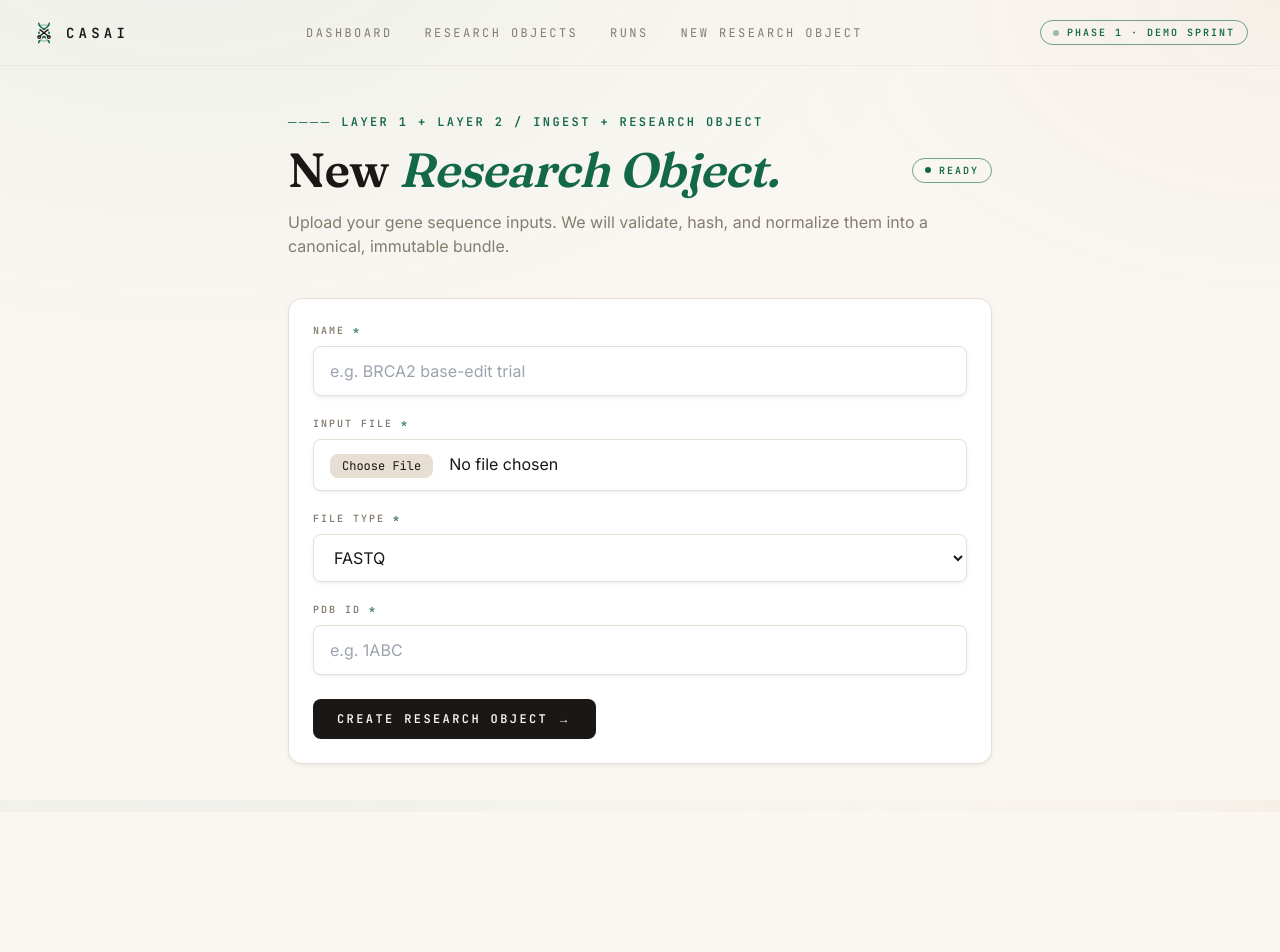
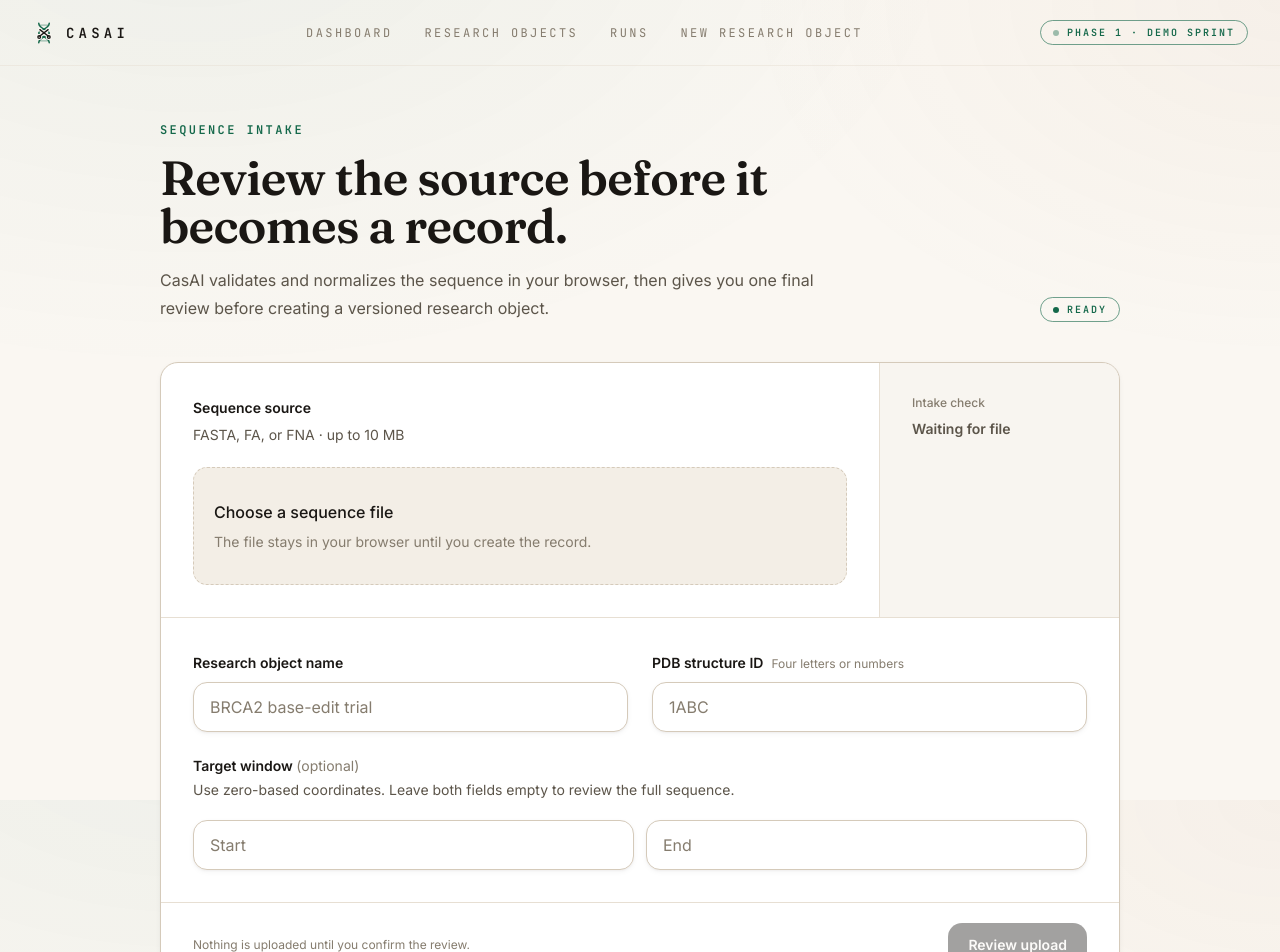
Before and after one commit to PA1393/CasAI_Provenance-Lab, a Next.js app in the folder apps/web/: page /research-objects/new in a window 1280 px wide. Shown: the top 952 px of the page. Before the commit the page ends 812 px from the top, so only its background shows below. Built offline with nearby package versions, Linux system fonts and the light colour scheme.

Commit message:
feat(web): add upload review checkpoint

```diff
--- a/apps/web/app/research-objects/new/page.tsx
+++ b/apps/web/app/research-objects/new/page.tsx
@@ -4,19 +4,21 @@ import { Eyebrow } from "@/components/ui/eyebrow";
 
 export default function NewResearchObjectPage() {
   return (
-    <section className="px-8 pt-12 pb-12 max-w-3xl mx-auto">
-      <Eyebrow>──── LAYER 1 + LAYER 2 / INGEST + RESEARCH OBJECT</Eyebrow>
-      <div className="mt-4 flex items-center justify-between gap-4">
-        <h1 className="font-serif-display text-4xl md:text-5xl">
-          New <span className="italic text-accent">Research Object.</span>
-        </h1>
+    <section className="mx-auto max-w-5xl px-5 pb-16 pt-10 md:px-8 md:pt-14">
+      <Eyebrow>Sequence intake</Eyebrow>
+      <div className="mt-4 flex flex-col gap-5 sm:flex-row sm:items-end sm:justify-between">
+        <div>
+          <h1 className="max-w-3xl font-serif-display text-4xl md:text-5xl">
+            Review the source before it becomes a record.
+          </h1>
+          <p className="mt-4 max-w-2xl text-base leading-7 text-text-secondary">
+            CasAI validates and normalizes the sequence in your browser, then gives you one
+            final review before creating a versioned research object.
+          </p>
+        </div>
         <ParsingStatus />
       </div>
-      <p className="mt-4 text-muted max-w-2xl">
-        Upload your gene sequence inputs. We will validate, hash, and normalize them into a
-        canonical, immutable bundle.
-      </p>
-      <div className="mt-10">
+      <div className="mt-8 md:mt-10">
         <InputBundleForm />
       </div>
     </section>
--- a/apps/web/components/research-objects/input-bundle-form.tsx
+++ b/apps/web/components/research-objects/input-bundle-form.tsx
@@ -1,205 +1,366 @@
 "use client";
 
-import { useState } from "react";
+import { useRef, useState } from "react";
 import { useRouter } from "next/navigation";
+
 import { createResearchObject } from "@/lib/api/client";
+import {
+  inspectFastaUpload,
+  MAX_UPLOAD_BYTES,
+  type FastaReview,
+} from "@/lib/uploads/fasta-review";
 
-// Mirrors parse_fasta's max_length on the backend, so an oversized file is
-// rejected before the browser reads it into memory.
-const MAX_UPLOAD_BYTES = 10_000_000;
+type IntakeStep = "details" | "review";
 
-// Only FASTA carries a sequence the base-edit pipeline can parse; the other
-// types are accepted as metadata but contribute no bases.
-const TYPE_BY_EXTENSION: Record<string, string> = {
-  fasta: "fasta",
-  fa: "fasta",
-  fna: "fasta",
-  fastq: "fastq",
-  fq: "fastq",
-  vcf: "vcf",
-};
+function readFileText(file: File): Promise<string> {
+  return new Promise((resolve, reject) => {
+    const reader = new FileReader();
+    reader.onload = () =>
+      typeof reader.result === "string"
+        ? resolve(reader.result)
+        : reject(new Error("File was not read as text"));
+    reader.onerror = () => reject(reader.error ?? new Error("File could not be read"));
+    reader.readAsText(file, "utf-8");
+  });
+}
 
 export function InputBundleForm() {
   const router = useRouter();
+  const fileInput = useRef<HTMLInputElement>(null);
+  const [step, setStep] = useState<IntakeStep>("details");
   const [name, setName] = useState("");
-  const [inputFilename, setInputFilename] = useState("");
-  const [inputFileType, setInputFileType] = useState("fastq");
   const [pdbId, setPdbId] = useState("");
   const [targetStart, setTargetStart] = useState("");
   const [targetEnd, setTargetEnd] = useState("");
-  const [showAdvanced, setShowAdvanced] = useState(false);
+  const [file, setFile] = useState<File | null>(null);
+  const [fastaText, setFastaText] = useState("");
+  const [review, setReview] = useState<FastaReview | null>(null);
+  const [reading, setReading] = useState(false);
   const [submitting, setSubmitting] = useState(false);
   const [error, setError] = useState<string | null>(null);
-  const [fastaText, setFastaText] = useState<string | null>(null);
-  const [reading, setReading] = useState(false);
 
-  async function handleFileChange(e: React.ChangeEvent<HTMLInputElement>) {
-    const file = e.target.files?.[0];
-    setFastaText(null);
+  async function inspectFile(selected: File | null) {
+    setStep("details");
+    setFile(selected);
+    setFastaText("");
+    setReview(null);
     setError(null);
-    if (!file) return;
-    setInputFilename(file.name);
+    if (!selected) return;
 
-    // Infer the type from the extension: the select defaults to FASTQ, and
-    // leaving it there on a FASTA upload would silently drop the sequence.
-    const extension = file.name.split(".").pop()?.toLowerCase() ?? "";
-    const detected = TYPE_BY_EXTENSION[extension];
-    const effectiveType = detected ?? inputFileType;
-    if (detected) setInputFileType(detected);
-    if (effectiveType !== "fasta") return;
-
-    if (file.size > MAX_UPLOAD_BYTES) {
-      setError(
-        `File is ${(file.size / 1_000_000).toFixed(1)} MB — the maximum is ` +
-          `${MAX_UPLOAD_BYTES / 1_000_000} MB.`,
-      );
+    if (selected.size > MAX_UPLOAD_BYTES) {
+      setReview(inspectFastaUpload(selected.name, selected.size, ""));
       return;
     }
 
     setReading(true);
     try {
-      setFastaText(await file.text());
+      const text = await readFileText(selected);
+      setFastaText(text);
+      setReview(inspectFastaUpload(selected.name, selected.size, text));
     } catch {
-      setError("Could not read the selected file.");
+      setError("The selected file could not be read. Choose it again or use another file.");
     } finally {
       setReading(false);
     }
   }
 
-  async function handleSubmit(e: React.FormEvent) {
-    e.preventDefault();
+  function targetRegion(): number[] | undefined {
+    const start = Number.parseInt(targetStart, 10);
+    const end = Number.parseInt(targetEnd, 10);
+    return targetStart && targetEnd && start >= 0 && end > start ? [start, end] : undefined;
+  }
+
+  function openReview(event: React.FormEvent) {
+    event.preventDefault();
+    setError(null);
+    if (!file || !review?.ready) {
+      setError("Choose a valid FASTA file before continuing.");
+      return;
+    }
+    if (!/^[A-Z0-9]{4}$/.test(pdbId)) {
+      setError("Enter a four-character PDB ID, such as 1ABC.");
+      return;
+    }
+    if ((targetStart || targetEnd) && !targetRegion()) {
+      setError("Target coordinates require a start of 0 or greater and an end after the start.");
+      return;
+    }
+    setStep("review");
+  }
+
+  async function createObject() {
+    if (!file || !review?.ready) return;
     setError(null);
     setSubmitting(true);
     try {
-      const start = parseInt(targetStart);
-      const end = parseInt(targetEnd);
-      const target_region =
-        targetStart && targetEnd && !isNaN(start) && !isNaN(end) && start < end
-          ? [start, end]
-          : undefined;
-
       const created = await createResearchObject({
-        name,
-        input_filename: inputFilename,
-        input_file_type: inputFileType,
+        name: name.trim(),
+        input_filename: file.name,
+        input_file_type: "fasta",
         pdb_id: pdbId,
-        ...(target_region ? { target_region } : {}),
-        // Sending the text is what gives the research object a sequence, and so
-        // what lets a run get past the pipeline's input stage.
-        ...(inputFileType === "fasta" && fastaText ? { fasta_text: fastaText } : {}),
+        fasta_text: fastaText,
+        ...(targetRegion() ? { target_region: targetRegion() } : {}),
       });
       router.push(`/research-objects/${created.research_object_id}`);
-    } catch (err) {
-      setError(err instanceof Error ? err.message : "Submission failed.");
+    } catch (caught) {
+      setError(caught instanceof Error ? caught.message : "The research object was not created.");
       setSubmitting(false);
     }
   }
 
-  const inputBase =
-    "w-full bg-bg-card border border-border rounded px-4 py-3 text-text font-sans focus:border-accent focus:outline-none transition-colors";
+  if (step === "review" && file && review) {
+    return (
+      <section
+        className="overflow-hidden rounded-xl border border-border-strong bg-bg-card"
+        aria-labelledby="review-title"
+      >
+        <div className="grid border-b border-border bg-bg-sunken md:grid-cols-[1fr_auto] md:items-end">
+          <div className="p-6 md:p-8">
+            <p className="text-sm font-medium text-accent">Ready to create</p>
+            <h2 id="review-title" className="mt-2 font-serif-display text-3xl">
+              Review the immutable record
+            </h2>
+            <p className="mt-3 max-w-2xl text-sm leading-6 text-text-secondary">
+              Check the source and coordinates now. After creation, changes become a new
+              version instead of replacing this record.
+            </p>
+          </div>
+          <div className="border-t border-border px-6 py-5 md:border-l md:border-t-0 md:px-8">
+            <p className="text-xs text-muted">Upload behavior</p>
+            <p className="mt-1 font-medium">Sent only after confirmation</p>
+          </div>
+        </div>
+
+        <div className="grid md:grid-cols-[minmax(0,1fr)_17rem]">
+          <div className="min-w-0 p-6 md:p-8">
+            <p className="text-sm font-semibold">{name.trim()}</p>
+            <p className="mt-1 break-all text-sm text-text-secondary">{file.name}</p>
+            <div className="mt-6 rounded-lg bg-bg-sunken p-4">
+              <p className="mb-3 text-xs font-medium text-muted">Normalized sequence preview</p>
+              <code className="block break-all text-sm leading-7 text-text">{review.preview}</code>
+            </div>
+            {review.issues.map((issue) => (
+              <p key={issue.message} className="mt-4 text-sm text-accent-amber">
+                {issue.message}
+              </p>
+            ))}
+          </div>
+          <dl className="grid grid-cols-2 border-t border-border bg-bg-sunken/60 p-6 md:block md:border-l md:border-t-0 md:p-8">
+            <ReviewFact label="Format" value="FASTA" />
+            <ReviewFact label="Sequence" value={`${review.sequenceLength.toLocaleString()} bp`} />
+            <ReviewFact label="GC content" value={`${(review.gcContent * 100).toFixed(1)}%`} />
+            <ReviewFact label="Records" value={review.recordCount.toString()} />
+            <ReviewFact label="Ambiguous bases" value={review.ambiguousBases.toLocaleString()} />
+            <ReviewFact label="PDB structure" value={pdbId} />
+            {targetRegion() && (
+              <ReviewFact label="Target window" value={`${targetStart}–${targetEnd}`} />
+            )}
+          </dl>
+        </div>
+
+        {error && <ErrorMessage message={error} />}
+        <div className="flex flex-col-reverse gap-3 border-t border-border p-6 sm:flex-row sm:justify-end md:px-8">
+          <button
+            type="button"
+            onClick={() => setStep("details")}
+            disabled={submitting}
+            className="rounded-lg border border-border-strong px-5 py-3 text-sm font-semibold hover:bg-bg-sunken disabled:opacity-50"
+          >
+            Back to edit
+          </button>
+          <button
+            type="button"
+            onClick={createObject}
+            disabled={submitting}
+            className="rounded-lg bg-text px-5 py-3 text-sm font-semibold text-bg hover:bg-accent disabled:opacity-50"
+          >
+            {submitting ? "Creating record…" : "Create research object"}
+          </button>
+        </div>
+      </section>
+    );
+  }
 
   return (
     <form
-      onSubmit={handleSubmit}
-      className="rounded-lg border border-border bg-bg-card p-6"
+      onSubmit={openReview}
+      className="overflow-hidden rounded-xl border border-border-strong bg-bg-card"
     >
-      <div className="flex flex-col gap-5">
-        <FormLabel label="NAME" required>
+      <div className="grid border-b border-border md:grid-cols-[minmax(0,1fr)_15rem]">
+        <div className="p-6 md:p-8">
+          <label htmlFor="sequence-file" className="text-sm font-semibold">
+            Sequence source
+          </label>
+          <p className="mt-1 text-sm leading-6 text-text-secondary">
+            FASTA, FA, or FNA · up to 10 MB
+          </p>
           <input
-            type="text"
+            ref={fileInput}
+            id="sequence-file"
+            type="file"
+            accept=".fasta,.fa,.fna"
+            required
+            onChange={(event) => void inspectFile(event.target.files?.[0] ?? null)}
+            className="sr-only"
+          />
+          <button
+            type="button"
+            onClick={() => fileInput.current?.click()}
+            className="mt-5 w-full rounded-lg border border-dashed border-border-strong bg-bg-sunken px-5 py-8 text-left hover:border-accent"
+          >
+            <span className="block font-medium">
+              {file ? file.name : "Choose a sequence file"}
+            </span>
+            <span className="mt-2 block text-sm text-muted">
+              {reading
+                ? "Reading locally…"
+                : file
+                  ? `${(file.size / 1000).toLocaleString()} KB selected`
+                  : "The file stays in your browser until you create the record."}
+            </span>
+          </button>
+        </div>
+        <div className="border-t border-border bg-bg-sunken/60 p-6 md:border-l md:border-t-0 md:p-8">
+          <p className="text-xs font-medium text-muted">Intake check</p>
+          <p
+            className={`mt-2 text-sm font-semibold ${review?.ready ? "text-accent" : "text-text-secondary"}`}
+          >
+            {reading
+              ? "Inspecting file"
+              : review?.ready
+                ? "Sequence is valid"
+                : review
+                  ? "Needs attention"
+                  : "Waiting for file"}
+          </p>
+          {review && (
+            <p className="mt-3 text-sm leading-6 text-text-secondary">
+              {review.sequenceLength.toLocaleString()} bp ·{" "}
+              {(review.gcContent * 100).toFixed(1)}% GC
+            </p>
+          )}
+        </div>
+      </div>
+
+      <div className="grid gap-6 p-6 md:grid-cols-2 md:p-8">
+        <Field label="Research object name" htmlFor="object-name">
+          <input
+            id="object-name"
             value={name}
-            onChange={(e) => setName(e.target.value)}
+            onChange={(event) => setName(event.target.value)}
             required
-            placeholder="e.g. BRCA2 base-edit trial"
-            className={inputBase}
+            placeholder="BRCA2 base-edit trial"
+            className={inputClass}
           />
-        </FormLabel>
-
-        <FormLabel label="INPUT FILE" required>
+        </Field>
+        <Field label="PDB structure ID" htmlFor="pdb-id" hint="Four letters or numbers">
           <input
-            type="file"
-            onChange={handleFileChange}
-            required
-            className={`${inputBase} file:mr-4 file:py-1 file:px-3 file:rounded file:border-0 file:bg-border file:text-text file:font-mono file:text-xs file:cursor-pointer hover:file:bg-accent/20`}
-          />
-          {inputFilename && (
-            <span className="font-mono text-xs text-muted mt-1 block">
-              {inputFilename}
-              {reading && " · reading…"}
-              {!reading && fastaText && (
-                <span className="text-accent">
-                  {` · ${fastaText.length.toLocaleString()} chars — sequence will be parsed`}
-                </span>
-              )}
-              {!reading && !fastaText && inputFileType !== "fasta" && (
-                <span className="text-accent-amber">
-                  {" · no sequence — only FASTA is parsed, so runs will stop at the input stage"}
-                </span>
-              )}
-            </span>
-          )}
-        </FormLabel>
-
-        <FormLabel label="FILE TYPE" required>
-          <select
-            value={inputFileType}
-            onChange={(e) => setInputFileType(e.target.value)}
-            className={inputBase}
-          >
-            <option value="fastq">FASTQ</option>
-            <option value="fasta">FASTA</option>
-            <option value="vcf">VCF</option>
-            <option value="other">Other</option>
-          </select>
-        </FormLabel>
-
-        <FormLabel label="PDB ID" required>
-          <input
-            type="text"
+            id="pdb-id"
             value={pdbId}
-            onChange={(e) => setPdbId(e.target.value.toUpperCase())}
+            onChange={(event) => setPdbId(event.target.value.toUpperCase())}
             required
             maxLength={4}
-            placeholder="e.g. 1ABC"
-            className={inputBase}
+            placeholder="1ABC"
+            className={inputClass}
           />
-        </FormLabel>
+        </Field>
+        <fieldset className="md:col-span-2">
+          <legend className="text-sm font-semibold">
+            Target window <span className="font-normal text-muted">(optional)</span>
+          </legend>
+          <p className="mt-1 text-sm text-text-secondary">
+            Use zero-based coordinates. Leave both fields empty to review the full sequence.
+          </p>
+          <div className="mt-3 grid gap-3 sm:grid-cols-2">
+            <input
+              aria-label="Target start"
+              inputMode="numeric"
+              min="0"
+              type="number"
+              value={targetStart}
+              onChange={(event) => setTargetStart(event.target.value)}
+              placeholder="Start"
+              className={inputClass}
+            />
+            <input
+              aria-label="Target end"
+              inputMode="numeric"
+              min="1"
+              type="number"
+              value={targetEnd}
+              onChange={(event) => setTargetEnd(event.target.value)}
+              placeholder="End"
+              className={inputClass}
+            />
+          </div>
+        </fieldset>
       </div>
 
-      {error && (
-        <p className="mt-4 rounded-lg border border-accent-red/40 bg-bg px-4 py-3 font-mono text-xs text-accent-red">
-          ERROR: {error}
+      {review?.issues.map((issue) => (
+        <ErrorMessage
+          key={issue.message}
+          message={issue.message}
+          warning={issue.severity === "warning"}
+        />
+      ))}
+      {error && <ErrorMessage message={error} />}
+      <div className="flex items-center justify-between gap-4 border-t border-border px-6 py-5 md:px-8">
+        <p className="text-xs leading-5 text-muted">
+          Nothing is uploaded until you confirm the review.
         </p>
-      )}
-
-      <button
-        type="submit"
-        disabled={submitting || reading}
-        className="mt-6 inline-flex font-mono text-xs tracking-[0.2em] uppercase font-semibold px-6 py-3 rounded bg-text text-bg hover:bg-accent transition-colors disabled:opacity-50"
-      >
-        {submitting ? "Creating…" : reading ? "Reading file…" : "Create Research Object →"}
-      </button>
+        <button
+          type="submit"
+          disabled={reading || !review?.ready}
+          className="shrink-0 rounded-lg bg-text px-5 py-3 text-sm font-semibold text-bg hover:bg-accent disabled:cursor-not-allowed disabled:opacity-40"
+        >
+          Review upload
+        </button>
+      </div>
     </form>
   );
 }
 
-function FormLabel({
+const inputClass =
+  "mt-2 w-full rounded-lg border border-border-strong bg-bg-card px-4 py-3 text-text placeholder:text-muted focus:border-accent focus:outline-none";
+
+function Field({
   label,
-  required,
-  small,
+  htmlFor,
+  hint,
   children,
 }: {
   label: string;
-  required?: boolean;
-  small?: boolean;
+  htmlFor: string;
+  hint?: string;
   children: React.ReactNode;
 }) {
   return (
-    <label className={`flex flex-col gap-2 ${small ? "flex-1" : ""}`}>
-      <span className="font-mono text-[10px] tracking-[0.2em] uppercase font-semibold text-muted">
-        {label} {required && <span className="text-accent">*</span>}
-      </span>
+    <div>
+      <label htmlFor={htmlFor} className="text-sm font-semibold">
+        {label}
+      </label>
+      {hint && <span className="ml-2 text-xs text-muted">{hint}</span>}
       {children}
-    </label>
+    </div>
   );
 }
+
+function ReviewFact({ label, value }: { label: string; value: string }) {
+  return (
+    <div className="mb-5">
+      <dt className="text-xs text-muted">{label}</dt>
+      <dd className="mt-1 text-sm font-semibold text-text">{value}</dd>
+    </div>
+  );
+}
+
+function ErrorMessage({ message, warning = false }: { message: string; warning?: boolean }) {
+  return (
+    <p
+      role={warning ? "status" : "alert"}
+      className={`border-t border-border px-6 py-3 text-sm md:px-8 ${warning ? "bg-bg-sunken text-accent-amber" : "bg-red-50 text-accent-red"}`}
+    >
+      {message}
+    </p>
+  );
+}
--- /dev/null
+++ b/apps/web/lib/uploads/fasta-review.ts
@@ -0,0 +1,99 @@
+export const MAX_UPLOAD_BYTES = 10_000_000;
+
+const FASTA_EXTENSIONS = new Set(["fasta", "fa", "fna"]);
+const IUPAC_NUCLEOTIDES = new Set("ACGTUNRYSWKMBDHV");
+
+export type UploadIssue = {
+  severity: "error" | "warning";
+  message: string;
+};
+
+export type FastaReview = {
+  format: "fasta" | "unsupported";
+  sequence: string;
+  sequenceLength: number;
+  recordCount: number;
+  gcContent: number;
+  ambiguousBases: number;
+  preview: string;
+  issues: UploadIssue[];
+  ready: boolean;
+};
+
+function extensionOf(filename: string): string {
+  return filename.split(".").pop()?.toLowerCase() ?? "";
+}
+
+export function inspectFastaUpload(
+  filename: string,
+  size: number,
+  text: string,
+): FastaReview {
+  const issues: UploadIssue[] = [];
+  const format = FASTA_EXTENSIONS.has(extensionOf(filename)) ? "fasta" : "unsupported";
+
+  if (format === "unsupported") {
+    issues.push({
+      severity: "error",
+      message: "This intake currently accepts .fasta, .fa, and .fna files.",
+    });
+  }
+  if (size > MAX_UPLOAD_BYTES) {
+    issues.push({
+      severity: "error",
+      message: `The file is larger than the ${MAX_UPLOAD_BYTES / 1_000_000} MB limit.`,
+    });
+  }
+  if (!text.trim()) {
+    issues.push({ severity: "error", message: "The selected file is empty." });
+  }
+
+  const lines = text.split(/\r?\n/);
+  const headers = lines.filter((line) => line.trimStart().startsWith(">"));
+  const sequence = lines
+    .map((line) => line.trim())
+    .filter((line) => line && !line.startsWith(">") && !line.startsWith(";"))
+    .join("")
+    .toUpperCase()
+    .replaceAll("U", "T");
+
+  if (text.trim() && !sequence) {
+    issues.push({ severity: "error", message: "The file contains no sequence bases." });
+  }
+
+  const invalid = [...new Set(sequence)].filter((base) => !IUPAC_NUCLEOTIDES.has(base));
+  if (invalid.length) {
+    issues.push({
+      severity: "error",
+      message: `Invalid sequence characters: ${invalid.sort().join(", ")}.`,
+    });
+  }
+  if (sequence && headers.length === 0) {
+    issues.push({
+      severity: "warning",
+      message: "No FASTA header was found. CasAI will treat this as one unnamed record.",
+    });
+  }
+  if (headers.length > 1) {
+    issues.push({
+      severity: "warning",
+      message: `${headers.length} records will be concatenated into one target sequence.`,
+    });
+  }
+
+  const canonicalLength = [...sequence].filter((base) => "ACGT".includes(base)).length;
+  const gcBases = [...sequence].filter((base) => base === "G" || base === "C").length;
+  const ambiguousBases = sequence.length - canonicalLength;
+
+  return {
+    format,
+    sequence,
+    sequenceLength: sequence.length,
+    recordCount: Math.max(headers.length, sequence ? 1 : 0),
+    gcContent: canonicalLength ? gcBases / canonicalLength : 0,
+    ambiguousBases,
+    preview: sequence.slice(0, 96),
+    issues,
+    ready: !issues.some((issue) => issue.severity === "error"),
+  };
+}
```
Also changed, not shown: 1 other file (tests, documents, lock files or other folders).
